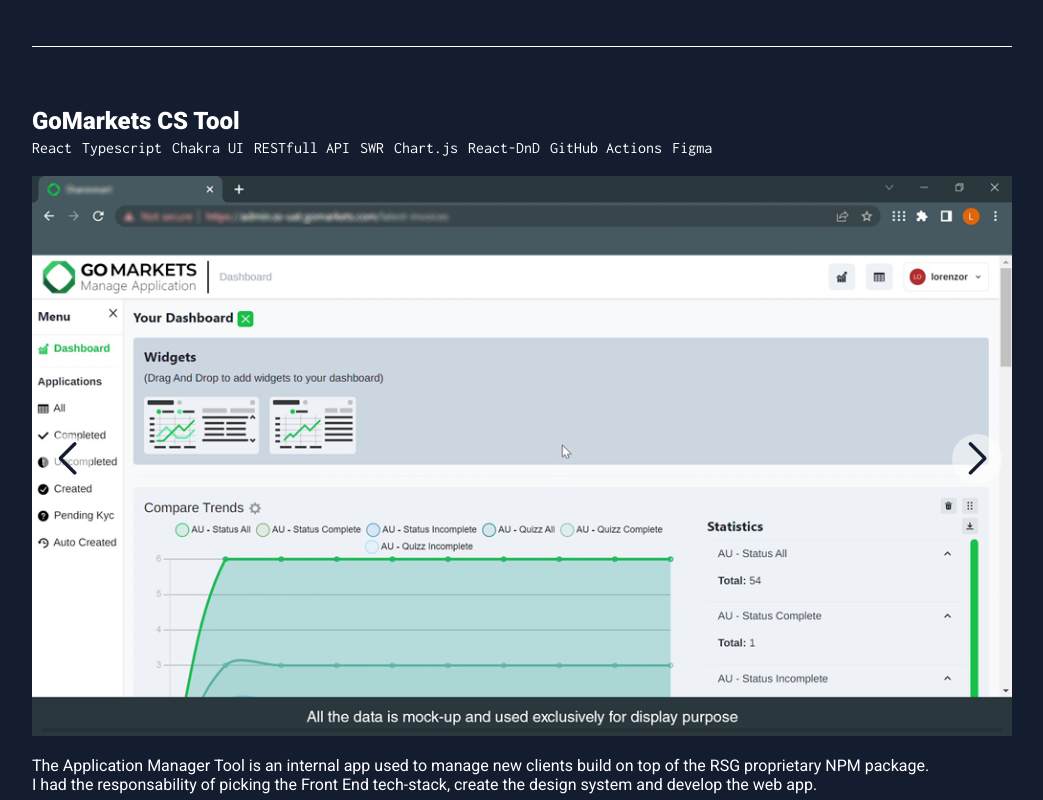
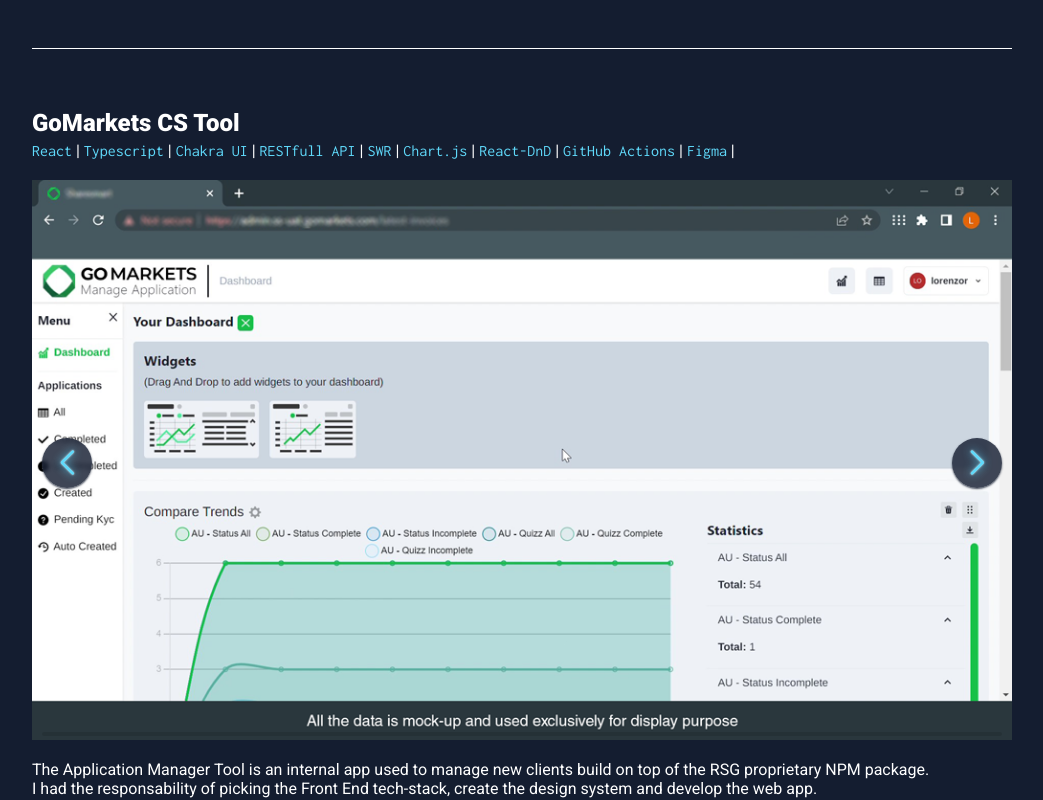
Before and after one commit to case95/lorenzodr.dev, a Vue app: page / in a window 1280 px wide. Shown: the part 3500-4300 px from the top of the page, without its empty margins (118-1161 px from the left). Built offline with nearby package versions, Linux system fonts and the light colour scheme; a web font is replaced by a local one.

Commit message:
UI updates

```diff
--- a/src/assets/_shared.scss
+++ b/src/assets/_shared.scss
@@ -1,5 +1,6 @@
 //dark color palette
 $my-black: #141d30;
+$my-black-transparent: #141d30d0;
 $my-white: white;
 $my-gray: #707e86;
 $my-acqua: #60dafb;
--- a/src/components/customs/ProjectPreview.vue
+++ b/src/components/customs/ProjectPreview.vue
@@ -27,7 +27,7 @@
         v-for="(skill, index) in project.skills"
         :key="'skill-' + index"
       >
-        {{ skill }}
+        {{ skill }}<span class="skill-divider"> |&nbsp;</span>
       </li>
     </ul>
     <div class="project-content">
@@ -121,24 +121,44 @@
   }
   #{&}-skillset {
     display: flex;
+    flex-wrap: wrap;
+    row-gap: 6px;
     margin-bottom: 20px;
     margin-top: 4px;
     .skill {
       font-family: "Inconsolata", monospace;
-      padding-right: 10px;
+      color: $my-acqua;
+      &-divider {
+        color: $my-white;
+      }
     }
   }
   #{&}-content {
     .swiper-button-prev,
     .swiper-button-next {
-      width: 50px;
-      height: 50px;
-      background-color: rgba(255, 255, 255, 0.5);
+      width: 25px;
+      height: 25px;
+      background-color: $my-black-transparent;
       border-radius: 99px;
+      backdrop-filter: blur(2px);
+      transition: all 0.2s ease-in-out;
+      box-shadow: 0px 1px 2px $my-black-transparent;
       &:after {
-        font-size: 2rem;
+        font-size: 0.75rem;
         font-weight: 900;
-        color: $my-black;
+        color: $my-acqua;
+        text-shadow: 0 0 6px $my-acqua, 0 0 1px $my-white;
+        animation: neon-bzz 3s forwards infinite;
+      }
+      &:hover {
+        transform: translateY(-4px);
+        box-shadow: 0px 2px 4px $my-black-transparent;
+      }
+      &:active {
+        box-shadow: 0px 2px 4px $my-black-transparent;
+        transform: translateY(0px);
+        box-shadow: none;
+        transition: all 0.1s ease-in-out;
       }
     }
     &-cropper {
@@ -172,6 +192,35 @@
   }
 }
 
+@media screen and (min-width: $SM) {
+  .project {
+    #{&}-content {
+      .swiper-button-prev,
+      .swiper-button-next {
+        width: 35px;
+        height: 35px;
+        &:after {
+          font-size: 1.1rem;
+        }
+      }
+    }
+  }
+}
+
+@media screen and (min-width: $MD) {
+  .project {
+    #{&}-content {
+      .swiper-button-prev,
+      .swiper-button-next {
+        width: 50px;
+        height: 50px;
+        &:after {
+          font-size: 1.5rem;
+        }
+      }
+    }
+  }
+}
 @media screen and (min-width: $XXL) {
   .project {
     padding: 20px 0;
--- a/src/components/sections/CV.vue
+++ b/src/components/sections/CV.vue
@@ -1,12 +1,13 @@
 <template>
   <div class="cv" id="cv">
     <SectionTitle title="CV" />
+    <div class="pdf-container">
       <embed
         src="/Lorenzo Del Rosario's Curriculum.pdf"
         type="application/pdf"
-      width="100%"
         class="pdf"
       />
+    </div>
     <div class="cv-button-container">
       <a href="/Lorenzo Del Rosario's Curriculum.pdf" download>
         <Button child="Download Resume" />
@@ -39,8 +40,14 @@
     position: relative;
     z-index: 1;
   }
+  .pdf-container {
+    display: flex;
+    justify-content: center;
     .pdf {
-    aspect-ratio: 1/1;
+      width: 300px;
+      max-width: 300px;
+      aspect-ratio: 20/29.33;
+    }
   }
   #{&}-text {
     margin-top: 20px;
@@ -49,5 +56,30 @@
     margin-top: 25px;
     text-align: center;
   }
+
+  @media screen and (min-width: $SM) {
+    .pdf-container {
+      .pdf {
+        width: 500px;
+        max-width: 500px;
+      }
+    }
+  }
+  @media screen and (min-width: $LG) {
+    .pdf-container {
+      .pdf {
+        width: 600px;
+        max-width: 600px;
+      }
+    }
+  }
+  @media screen and (min-width: $XL) {
+    .pdf-container {
+      .pdf {
+        width: 800px;
+        max-width: 800px;
+      }
+    }
+  }
 }
 </style>
```
Lines whose indentation alone changed are shown as unchanged.
